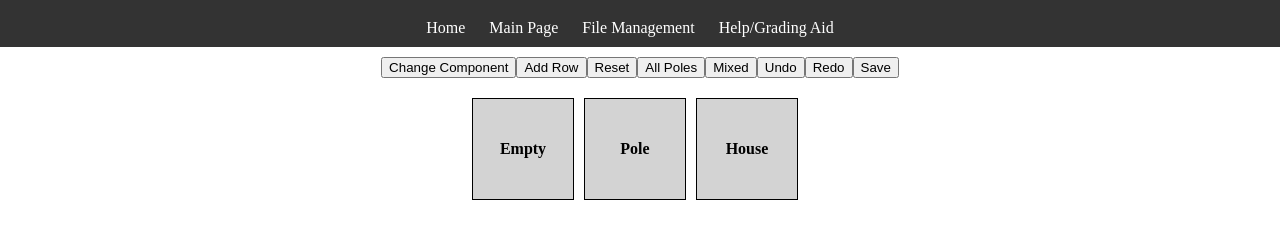
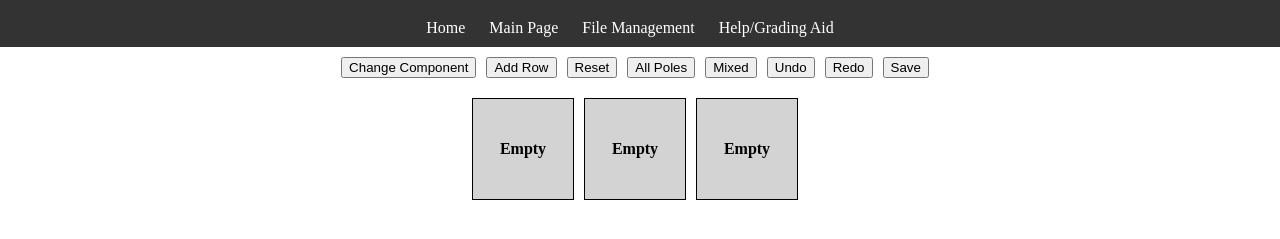
Before and after one commit to JonathanAlexMasc/web-project, a plain HTML site: page main/main.html in a window 1280 px wide. Shown: the part 71-310 px from the top of the page. Drawn offline with Linux system fonts and the light colour scheme.

Commit message:
added spacing between buttons

```diff
--- a/main/main.css
+++ b/main/main.css
@@ -61,3 +61,8 @@ nav ul li a {
     align-items: center;
     padding-top: 10px;
 }
+
+#sidebar button {
+    margin-right: 10px;
+    /* Add spacing between buttons */
+}
--- a/main/main.html
+++ b/main/main.html
@@ -34,9 +34,9 @@
 
     <div id="main-content">
         <div class="row">
-            <div id="empty" class="component">Empty</div>
-            <div id="pole" class="component">Pole</div>
-            <div id="house" class="component">House</div>
+            <div class="component">Empty</div>
+            <div class="component">Empty</div>
+            <div class="component">Empty</div>
         </div>
         <!-- Additional rows will be dynamically added -->
     </div>
```
